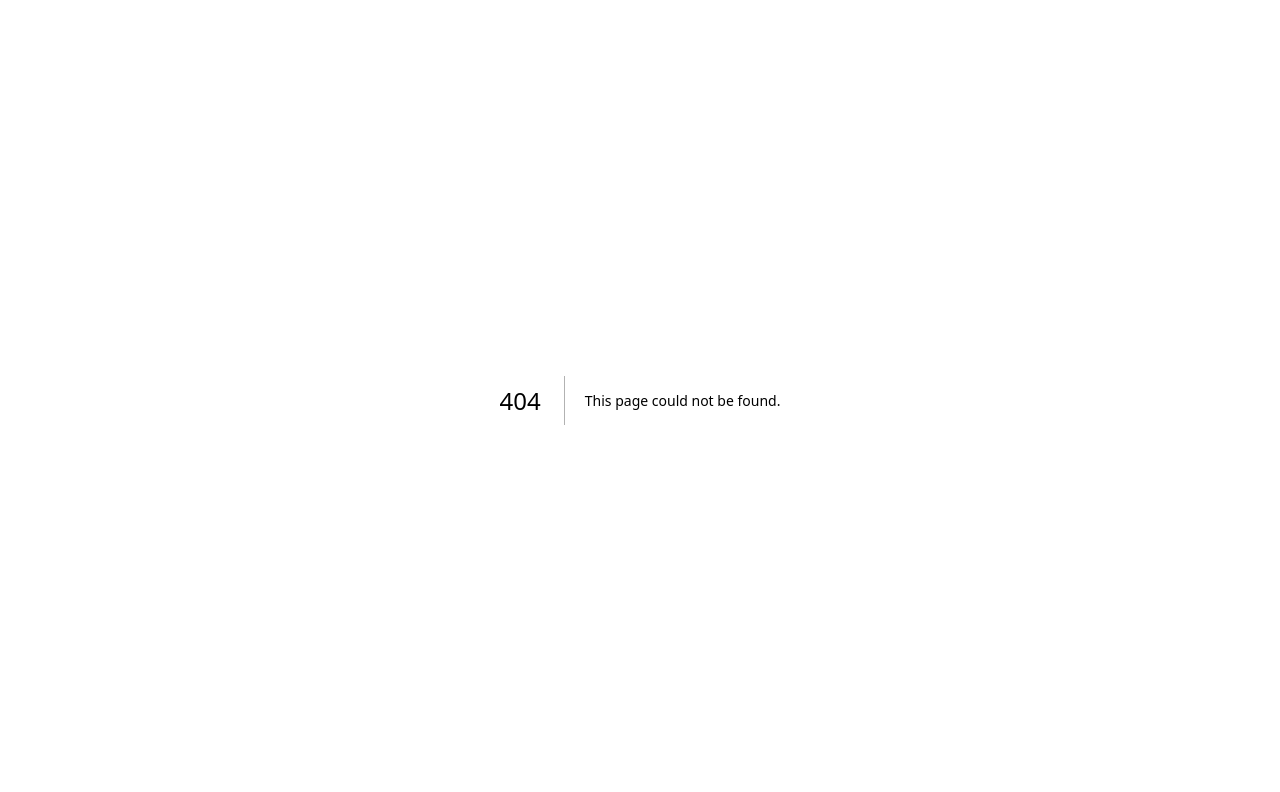
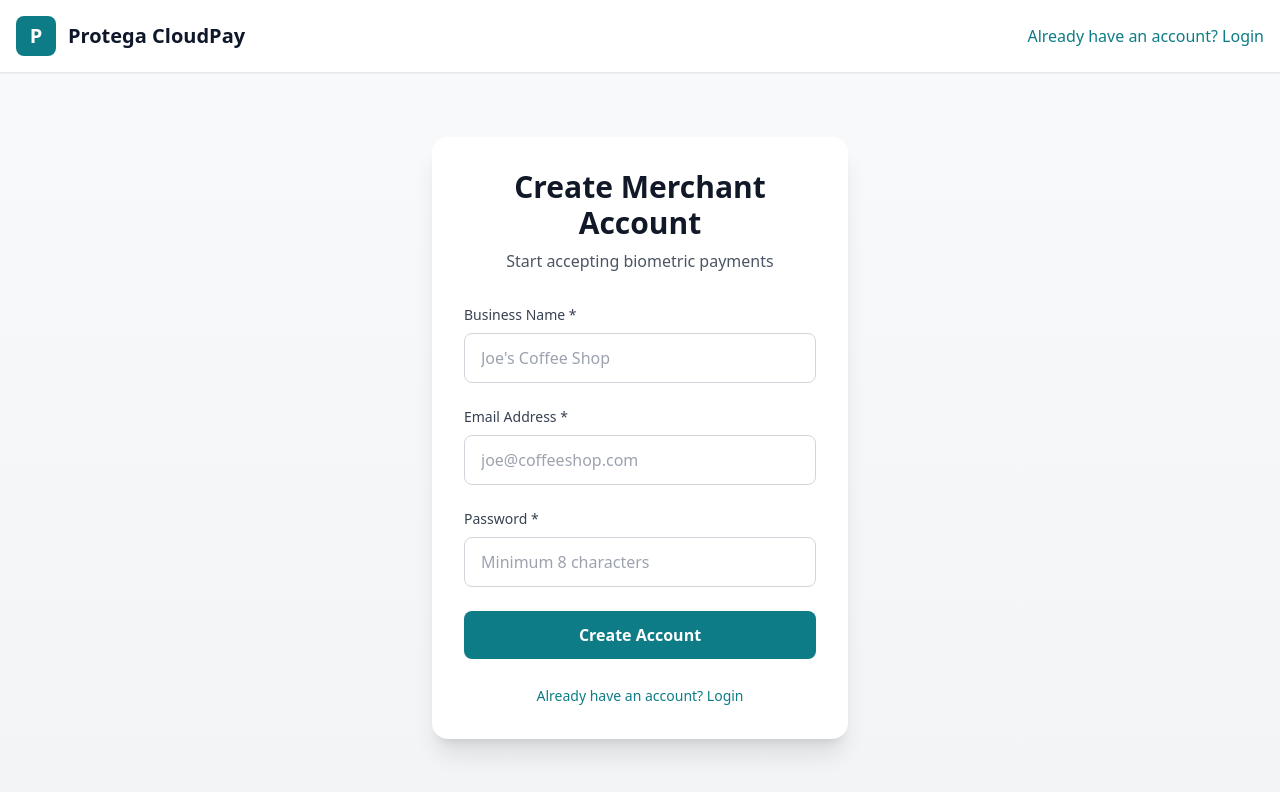
Before and after one commit to protegacloudpay/protega, a Next.js app in the folder frontend/: page /merchant/signup in a window 1280 px wide. Before the commit this address had no page. Shown: the top 792 px of the page. Built offline with nearby package versions, Linux system fonts and the light colour scheme.

Commit message:
Add merchant signup page and fix login page link

```diff
--- a/frontend/src/pages/merchant/login.tsx
+++ b/frontend/src/pages/merchant/login.tsx
@@ -114,19 +114,10 @@ export default function MerchantLogin() {
             </div>
           </form>
 
-          <div className="mt-6 card bg-blue-50 border border-blue-200">
-            <h3 className="font-semibold text-blue-900 mb-2">Don't have an account?</h3>
-            <p className="text-sm text-blue-800 mb-3">
-              Create a merchant account via the API:
-            </p>
-            <a
-              href="http://localhost:8000/docs#/merchant/signup_merchant_merchant_signup_post"
-              target="_blank"
-              rel="noopener noreferrer"
-              className="text-sm text-blue-600 underline"
-            >
-              Open API Docs (POST /merchant/signup) →
-            </a>
+          <div className="mt-6 text-center">
+            <Link href="/merchant/signup" className="text-protega-teal hover:text-protega-teal-dark text-sm">
+              Don't have an account? Create one →
+            </Link>
           </div>
         </div>
       </main>
--- /dev/null
+++ b/frontend/src/pages/merchant/signup.tsx
@@ -0,0 +1,245 @@
+import Head from 'next/head';
+import Link from 'next/link';
+import { useRouter } from 'next/router';
+import { useState } from 'react';
+
+interface SignupRequest {
+  name: string;
+  email: string;
+  password: string;
+}
+
+interface SignupResponse {
+  merchant_id: number;
+  email: string;
+  name: string;
+  terminal_api_key: string;
+  message: string;
+}
+
+export default function MerchantSignup() {
+  const router = useRouter();
+  const [formData, setFormData] = useState<SignupRequest>({
+    name: '',
+    email: '',
+    password: '',
+  });
+
+  const [loading, setLoading] = useState(false);
+  const [error, setError] = useState<string | null>(null);
+  const [success, setSuccess] = useState<SignupResponse | null>(null);
+
+  const handleSubmit = async (e: React.FormEvent) => {
+    e.preventDefault();
+    setError(null);
+    setLoading(true);
+
+    try {
+      const response = await fetch(`${process.env.NEXT_PUBLIC_API_URL}/merchant/signup`, {
+        method: 'POST',
+        headers: {
+          'Content-Type': 'application/json',
+        },
+        body: JSON.stringify(formData),
+      });
+
+      const data = await response.json();
+
+      if (!response.ok) {
+        throw new Error(data.detail || 'Signup failed');
+      }
+
+      setSuccess(data);
+    } catch (err: any) {
+      setError(err.message || 'Signup failed. Please try again.');
+    } finally {
+      setLoading(false);
+    }
+  };
+
+  // Success screen
+  if (success) {
+    return (
+      <>
+        <Head>
+          <title>Account Created - Protega CloudPay</title>
+        </Head>
+
+        <main className="min-h-screen bg-gradient-to-b from-green-50 to-emerald-100 flex items-center justify-center p-4">
+          <div className="max-w-2xl w-full">
+            <div className="bg-white rounded-2xl shadow-xl p-8">
+              <div className="text-center mb-8">
+                <div className="w-20 h-20 bg-green-100 rounded-full mx-auto flex items-center justify-center text-5xl mb-4">
+                  ✅
+                </div>
+                <h1 className="text-3xl font-bold text-gray-900 mb-2">
+                  Account Created Successfully!
+                </h1>
+                <p className="text-gray-600">
+                  Welcome to Protega CloudPay, {success.name}
+                </p>
+              </div>
+
+              <div className="bg-gray-50 rounded-xl p-6 mb-6">
+                <h2 className="font-semibold text-gray-900 mb-4 flex items-center gap-2">
+                  <span className="text-2xl">🔑</span> Your Terminal API Key
+                </h2>
+                <div className="bg-white border-2 border-blue-200 rounded-lg p-4 mb-3">
+                  <code className="text-sm text-gray-800 break-all">
+                    {success.terminal_api_key}
+                  </code>
+                </div>
+                <p className="text-sm text-red-600 font-medium">
+                  ⚠️ Save this key! You won't be able to see it again.
+                </p>
+              </div>
+
+              <div className="bg-blue-50 border border-blue-200 rounded-xl p-4 mb-6">
+                <h3 className="font-semibold text-blue-900 mb-2">Next Steps:</h3>
+                <ol className="text-sm text-blue-800 space-y-2 list-decimal list-inside">
+                  <li>Copy your Terminal API Key above</li>
+                  <li>Go to the Payment Terminal</li>
+                  <li>Enter your API Key to activate it</li>
+                  <li>Start accepting payments!</li>
+                </ol>
+              </div>
+
+              <div className="space-y-3">
+                <button
+                  onClick={() => router.push('/terminal')}
+                  className="w-full bg-blue-600 hover:bg-blue-700 text-white font-semibold py-3 px-6 rounded-lg transition-colors"
+                >
+                  Go to Payment Terminal
+                </button>
+
+                <button
+                  onClick={() => router.push('/merchant/login')}
+                  className="w-full bg-gray-100 hover:bg-gray-200 text-gray-900 font-semibold py-3 px-6 rounded-lg transition-colors"
+                >
+                  Go to Login
+                </button>
+
+                <button
+                  onClick={() => router.push('/')}
+                  className="w-full text-gray-600 hover:text-gray-900 py-2"
+                >
+                  Back to Home
+                </button>
+              </div>
+            </div>
+          </div>
+        </main>
+      </>
+    );
+  }
+
+  // Signup form
+  return (
+    <>
+      <Head>
+        <title>Merchant Signup - Protega CloudPay</title>
+      </Head>
+
+      <main className="min-h-screen bg-gradient-to-b from-slate-50 to-gray-100">
+        {/* Navigation */}
+        <nav className="bg-white border-b border-gray-200 shadow-sm">
+          <div className="max-w-7xl mx-auto px-4 py-4 flex items-center justify-between">
+            <Link href="/" className="flex items-center space-x-3">
+              <div className="w-10 h-10 bg-protega-teal rounded-lg flex items-center justify-center">
+                <span className="text-white font-bold text-xl">P</span>
+              </div>
+              <span className="text-slate-900 font-bold text-xl">Protega CloudPay</span>
+            </Link>
+            <div className="flex space-x-4">
+              <Link href="/merchant/login" className="text-protega-teal hover:text-protega-teal-dark transition-colors">
+                Already have an account? Login
+              </Link>
+            </div>
+          </div>
+        </nav>
+
+        {/* Signup Form */}
+        <div className="max-w-md mx-auto px-4 py-16">
+          <div className="bg-white rounded-2xl shadow-xl p-8">
+            <div className="text-center mb-8">
+              <h1 className="text-3xl font-bold text-gray-900 mb-2">
+                Create Merchant Account
+              </h1>
+              <p className="text-gray-600">
+                Start accepting biometric payments
+              </p>
+            </div>
+
+            <form onSubmit={handleSubmit} className="space-y-6">
+              <div>
+                <label htmlFor="name" className="block text-sm font-medium text-gray-700 mb-2">
+                  Business Name *
+                </label>
+                <input
+                  type="text"
+                  id="name"
+                  value={formData.name}
+                  onChange={(e) => setFormData({ ...formData, name: e.target.value })}
+                  placeholder="Joe's Coffee Shop"
+                  className="w-full px-4 py-3 border border-gray-300 rounded-lg focus:ring-2 focus:ring-protega-teal focus:border-transparent"
+                  required
+                />
+              </div>
+
+              <div>
+                <label htmlFor="email" className="block text-sm font-medium text-gray-700 mb-2">
+                  Email Address *
+                </label>
+                <input
+                  type="email"
+                  id="email"
+                  value={formData.email}
+                  onChange={(e) => setFormData({ ...formData, email: e.target.value })}
+                  placeholder="joe@coffeeshop.com"
+                  className="w-full px-4 py-3 border border-gray-300 rounded-lg focus:ring-2 focus:ring-protega-teal focus:border-transparent"
+                  required
+                />
+              </div>
+
+              <div>
+                <label htmlFor="password" className="block text-sm font-medium text-gray-700 mb-2">
+                  Password *
+                </label>
+                <input
+                  type="password"
+                  id="password"
+                  value={formData.password}
+                  onChange={(e) => setFormData({ ...formData, password: e.target.value })}
+                  placeholder="Minimum 8 characters"
+                  className="w-full px-4 py-3 border border-gray-300 rounded-lg focus:ring-2 focus:ring-protega-teal focus:border-transparent"
+                  required
+                  minLength={8}
+                />
+              </div>
+
+              {error && (
+                <div className="bg-red-50 border border-red-200 text-red-700 px-4 py-3 rounded-lg">
+                  {error}
+                </div>
+              )}
+
+              <button
+                type="submit"
+                disabled={loading}
+                className="w-full bg-protega-teal hover:bg-protega-teal-dark disabled:bg-gray-400 text-white font-semibold py-3 px-6 rounded-lg transition-colors"
+              >
+                {loading ? 'Creating Account...' : 'Create Account'}
+              </button>
+            </form>
+
+            <div className="mt-6 text-center">
+              <Link href="/merchant/login" className="text-protega-teal hover:text-protega-teal-dark text-sm">
+                Already have an account? Login
+              </Link>
+            </div>
+          </div>
+        </div>
+      </main>
+    </>
+  );
+}
```
